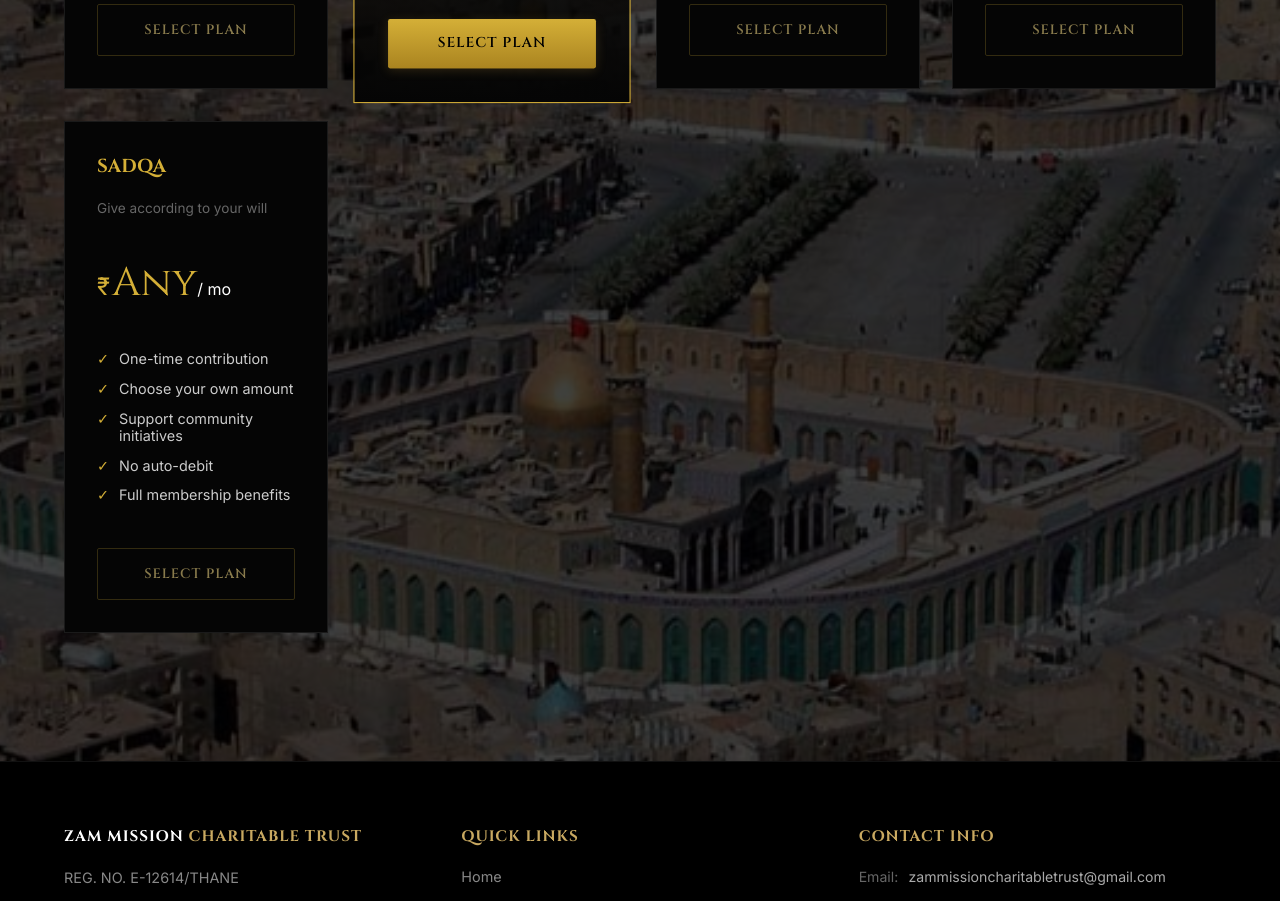
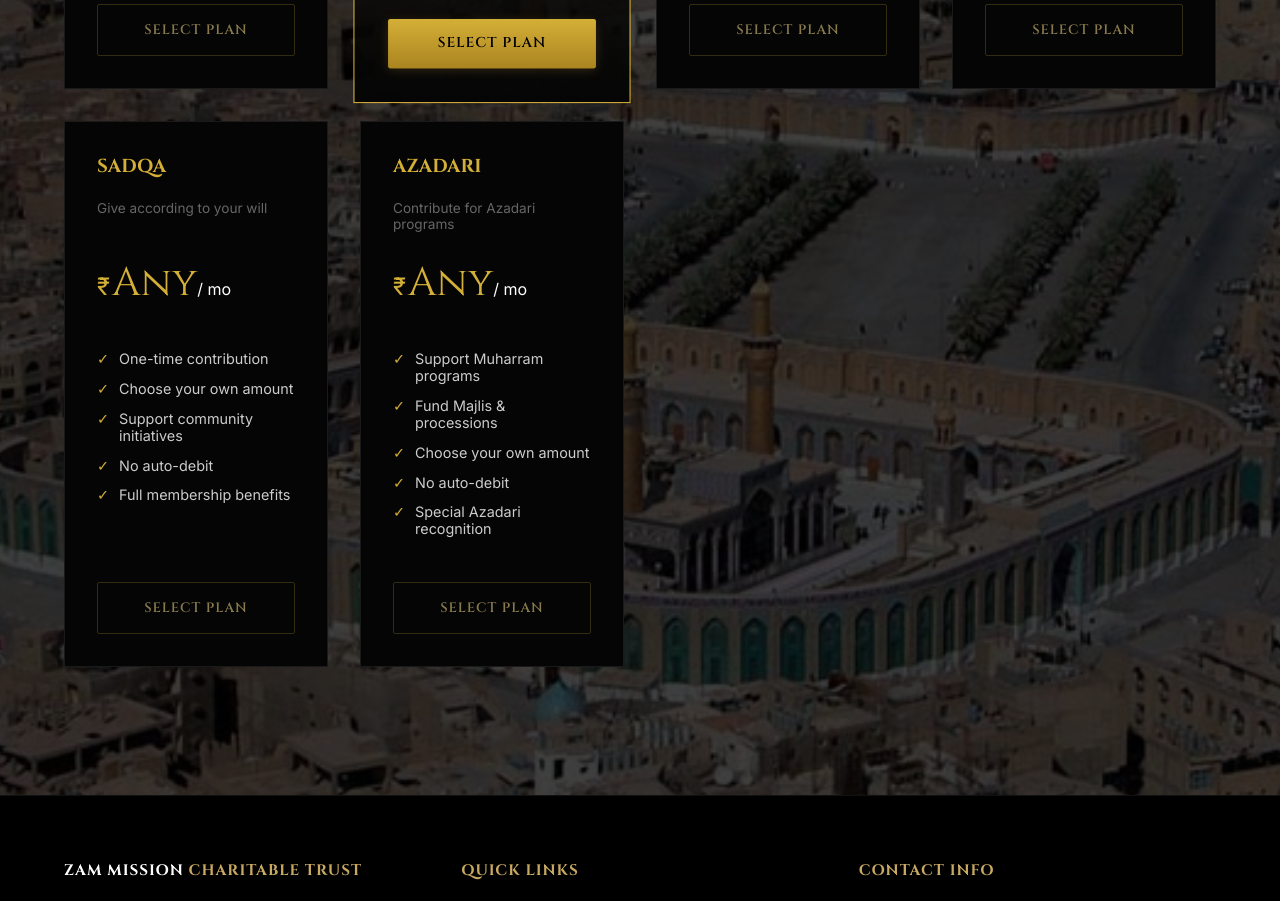
Before and after one commit to JAWAD-72/Zam-Mission-Trust-, a Next.js app in the folder frontend/: page /membership in a window 1280 px wide. Shown: the part 800-1701 px from the top of the page. Built offline with nearby package versions, Linux system fonts and the light colour scheme.

Commit message:
feat: add AZADARI plan; white rounded QR card with shadow

```diff
--- a/frontend/src/components/MembershipPlans.js
+++ b/frontend/src/components/MembershipPlans.js
@@ -40,7 +40,14 @@ export default function MembershipPlans() {
       price: "Variable",
       description: "Give according to your will",
       features: ["One-time contribution", "Choose your own amount", "Support community initiatives", "No auto-debit", "Full membership benefits"]
+    },
+    {
+      name: "AZADARI",
+      price: "Variable",
+      description: "Contribute for Azadari programs",
+      features: ["Support Muharram programs", "Fund Majlis & processions", "Choose your own amount", "No auto-debit", "Special Azadari recognition"]
     }
+
   ];
 
   const handleSelectPlan = (plan) => {
@@ -62,7 +69,7 @@ export default function MembershipPlans() {
       alert("Please fill all details");
       return;
     }
-    if (selectedPlan.name === 'SADQA' && !formData.customAmount) {
+    if ((selectedPlan.name === 'SADQA' || selectedPlan.name === 'AZADARI') && !formData.customAmount) {
       alert("Please enter an amount");
       return;
     }
@@ -82,7 +89,7 @@ export default function MembershipPlans() {
         email: formData.email,
         phone: formData.phone,
         plan: selectedPlan.name,
-        amount: selectedPlan.name === 'SADQA' ? formData.customAmount : selectedPlan.price,
+        amount: (selectedPlan.name === 'SADQA' || selectedPlan.name === 'AZADARI') ? formData.customAmount : selectedPlan.price,
         paymentId: transactionId
       };
 
@@ -194,9 +201,18 @@ export default function MembershipPlans() {
                     </div>
                   </div>
 
-                  <div className="qr-container flex flex-col items-center mb-6 bg-white p-4 rounded-lg">
-                    <QRCodeCanvas value={upiUrl} size={200} bgColor="#ffffff" fgColor="#000000" />
-                    <p className="text-black text-xs mt-2 font-mono">{upiId}</p>
+                  <div style={{
+                    background: '#ffffff',
+                    padding: '20px',
+                    borderRadius: '16px',
+                    display: 'inline-flex',
+                    flexDirection: 'column',
+                    alignItems: 'center',
+                    boxShadow: '0 4px 20px rgba(0,0,0,0.3)',
+                    margin: '0 auto 1.5rem'
+                  }}>
+                    <QRCodeCanvas value={upiUrl} size={210} bgColor="#ffffff" fgColor="#000000" level="H" />
+                    <p style={{ color: '#000', fontSize: '0.75rem', marginTop: '0.6rem', fontFamily: 'monospace' }}>{upiId}</p>
                   </div>
 
                   <p className="text-center text-xs text-gray-500 mb-6">
@@ -230,14 +246,14 @@ export default function MembershipPlans() {
                 <>
                   <h3 className="modal-title">JOIN {selectedPlan.name} PLAN</h3>
                   <p className="modal-subtitle">
-                    {selectedPlan.name === 'SADQA'
+                    {(selectedPlan.name === 'SADQA' || selectedPlan.name === 'AZADARI')
                       ? 'Enter your one-time contribution below'
                       : <>Monthly Contribution: <span className="gold-text">₹{selectedPlan.price}</span></>
                     }
                   </p>
 
                   <form onSubmit={handleProceedToPayment}>
-                    {selectedPlan.name === 'SADQA' && (
+                    {(selectedPlan.name === 'SADQA' || selectedPlan.name === 'AZADARI') && (
                       <div className="form-group">
                         <label>One-time Amount (₹)</label>
                         <input
```
